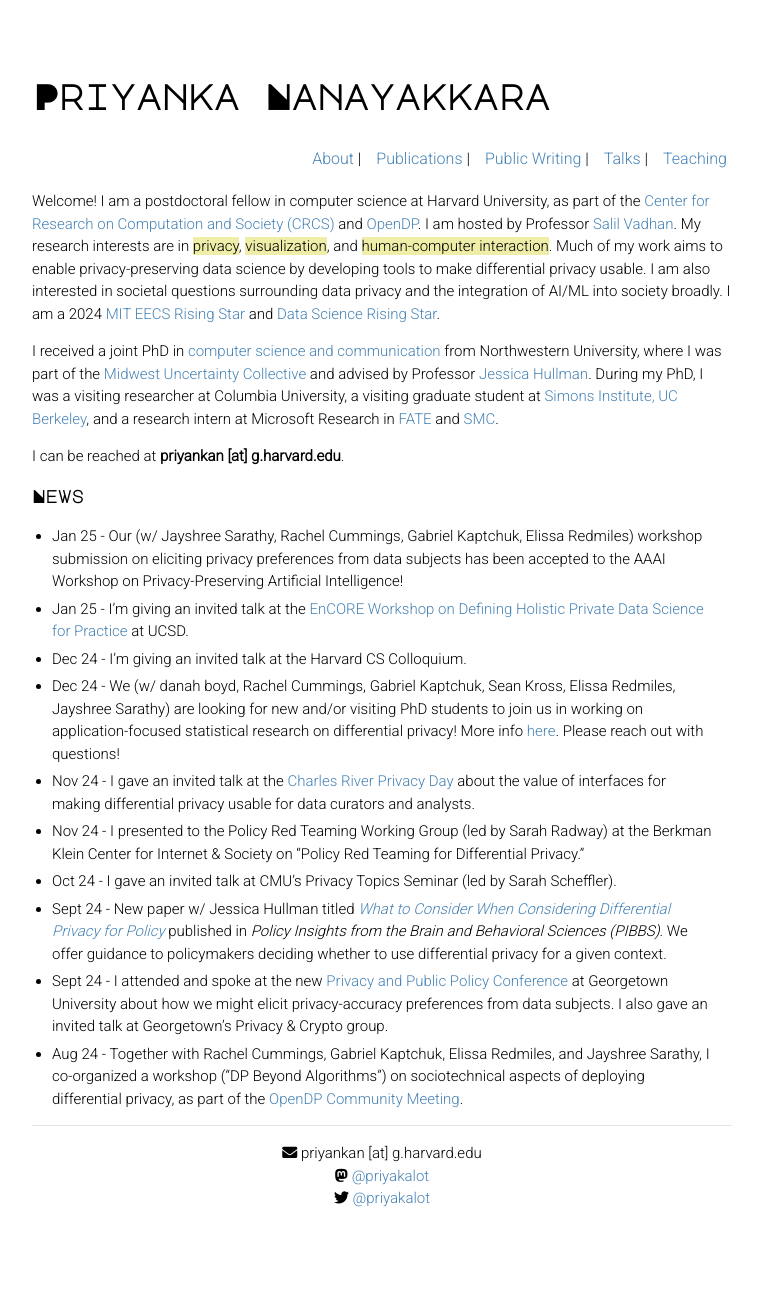
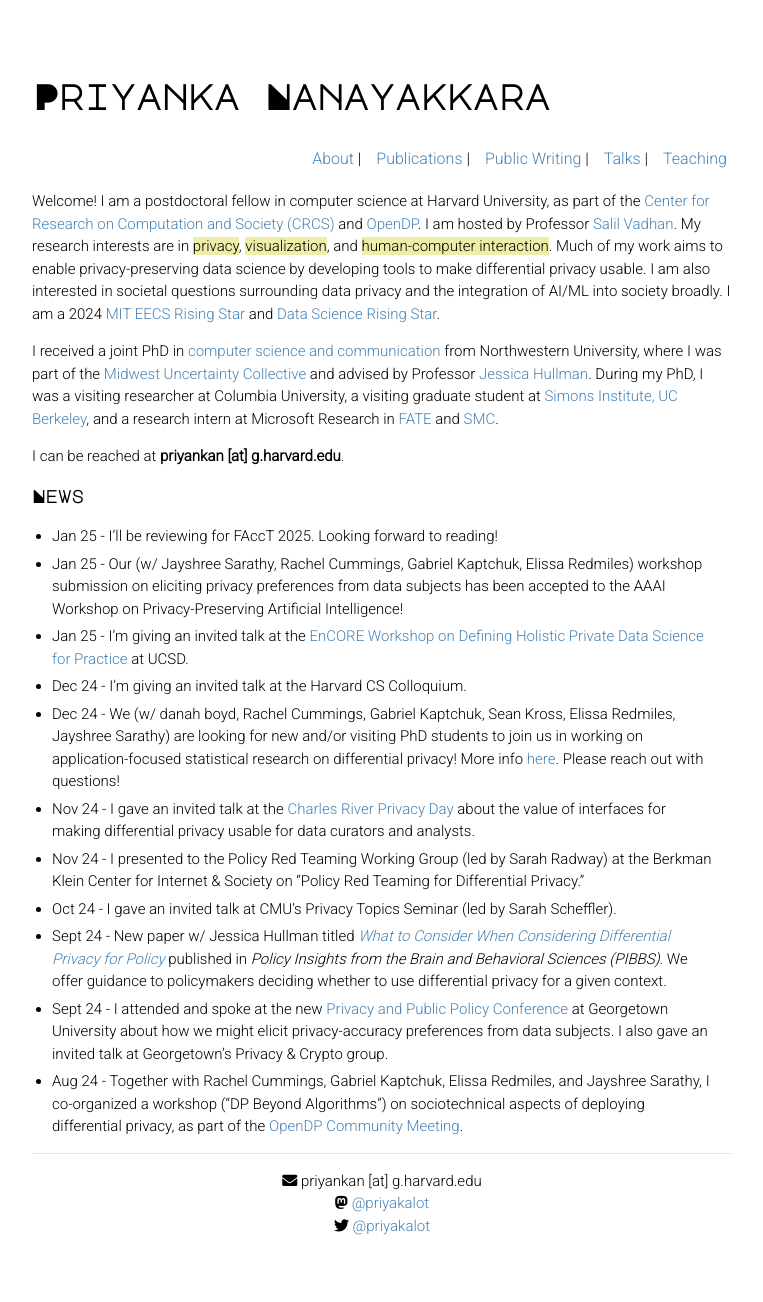
Before and after one commit to priyakalot/priyakalot.github.io, a Jekyll site: the page built from index.md, in a window 1280 px wide. Shown: the whole page, without its empty margins (258-1021 px from the left). Built offline with Jekyll 4.4.1, drawn with Linux system fonts in a browser that asks for light colours; nearby versions of some CDN libraries; before the commit the page ends 1275 px from its top, so only the background shows below that.

Commit message:
Update index.md

```diff
--- a/index.md
+++ b/index.md
@@ -8,6 +8,7 @@ I received a joint PhD in <a href="https://tsb.northwestern.edu/" target="_blank
 I can be reached at **priyankan [at] g.harvard.edu**.
 
 ### News
+* Jan 25 - I'll be reviewing for FAccT 2025. Looking forward to reading!
 * Jan 25 - Our (w/ Jayshree Sarathy, Rachel Cummings, Gabriel Kaptchuk, Elissa Redmiles) workshop submission on eliciting privacy preferences from data subjects has been accepted to the AAAI Workshop on Privacy-Preserving Artificial Intelligence!
 * Jan 25 - I'm giving an invited talk at the <a href="https://encore.ucsd.edu/privacy-workshop/" target="_blank">EnCORE Workshop on Defining Holistic Private Data Science for Practice</a> at UCSD.
 * Dec 24 - I'm giving an invited talk at the Harvard CS Colloquium.
```
